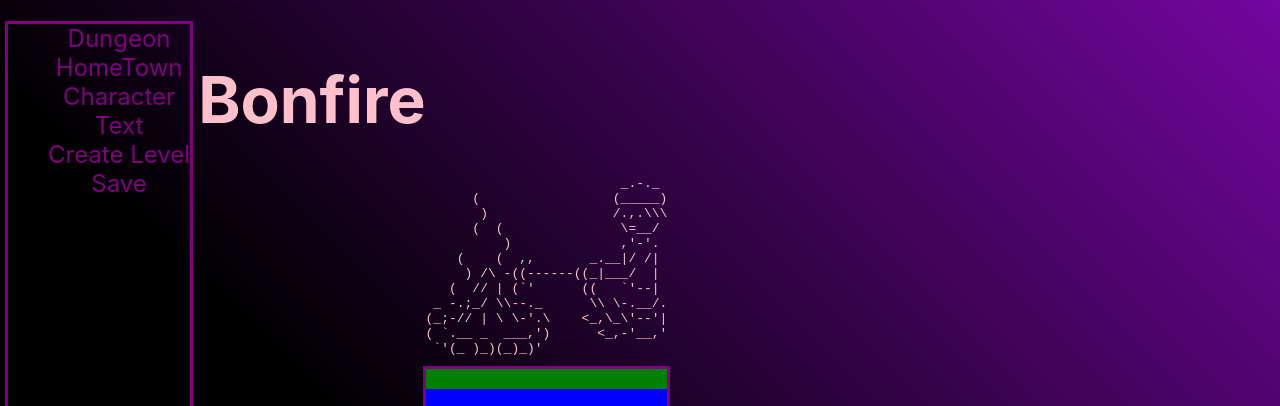
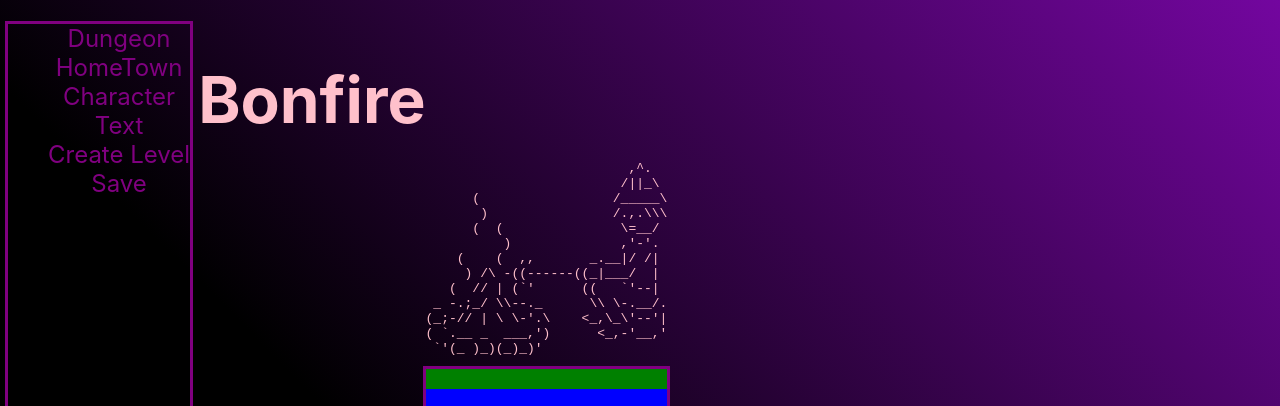
Before and after one commit to paynejj/cs4279-project, a React (Create React App) app in the folder project/: page /rest in a window 1280 px wide. Shown: the top 406 px of the page. Built offline with nearby package versions, Linux system fonts and the light colour scheme; what react-py would draw is missing.

Commit message:
different hat in rest area

```diff
--- a/project/src/Hometown/Rest.tsx
+++ b/project/src/Hometown/Rest.tsx
@@ -6,9 +6,9 @@ import HpBar from "./RestHP";
 import CDButton from "../Components/CDButton";
 
 function Rest() {
-  const asciiArt = `
-                         _.-._
-      (                 (_____)
+  const asciiArt = `                          ,^.
+                         /||_\\
+      (                 /_____\\
        )                /.,.\\\\\\
       (  (               \\=__/
           )              ,'-'.
--- a/project/src/Hometown/Shop.tsx
+++ b/project/src/Hometown/Shop.tsx
@@ -109,7 +109,7 @@ function Shop() {
     <div
       className="Hometown"
       style={{ flexDirection: "column", height: "100%" }}>
-      <CDButton onClick={routeChangeTown}>HomeTown</CDButton>
+      <CDButton onClick={routeChangeTown}>Back</CDButton>
       <CDButton onClick={routeChangeSell}>To Sell</CDButton>
       <div className="shop-list">
         <h1 style={{ fontSize: "3rem", color: "pink" }}>Shop</h1>
--- a/project/src/Hometown/ShopSell.tsx
+++ b/project/src/Hometown/ShopSell.tsx
@@ -76,7 +76,7 @@ const ShopSellScreen: React.FC = () => {
 
     return (
         <div>
-            <CDButton onClick={routeChangeTown}>HomeTown</CDButton>
+            <CDButton onClick={routeChangeTown}>Back</CDButton>
             <CDButton onClick={routeChangeBuy}>To Buy</CDButton>
             <h1 style={{ fontSize: "3.4rem", color: "pink" }}>Sell</h1>
             <h3 style={{ color: "gold" }}>Gold: {playerData.gold}</h3>
```
